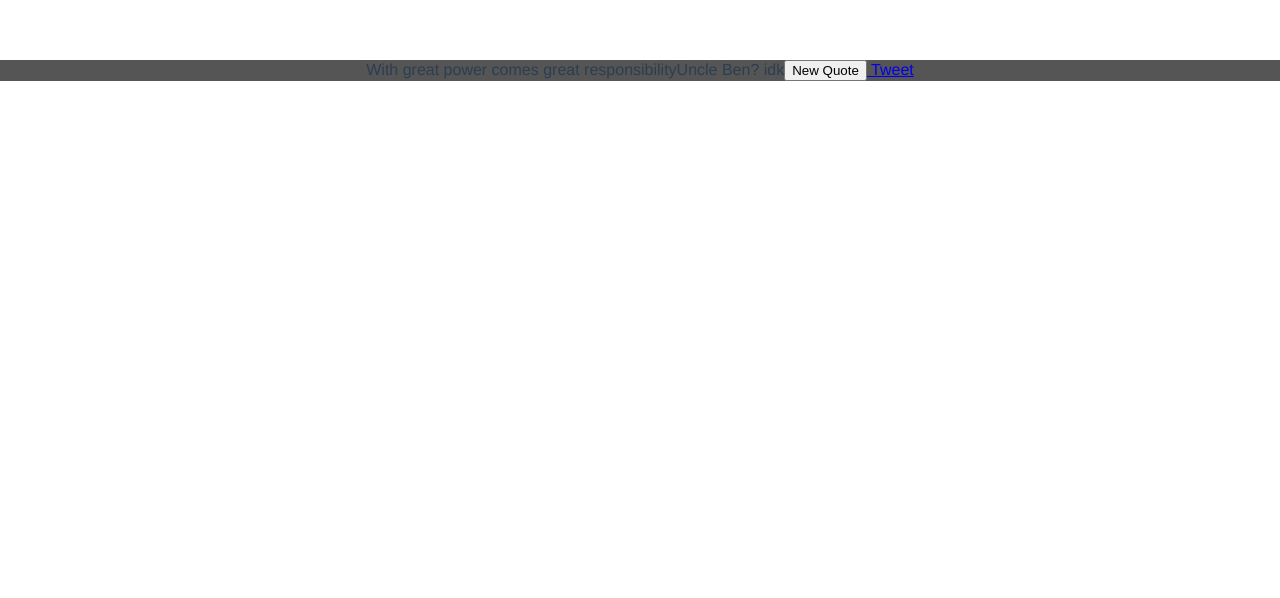
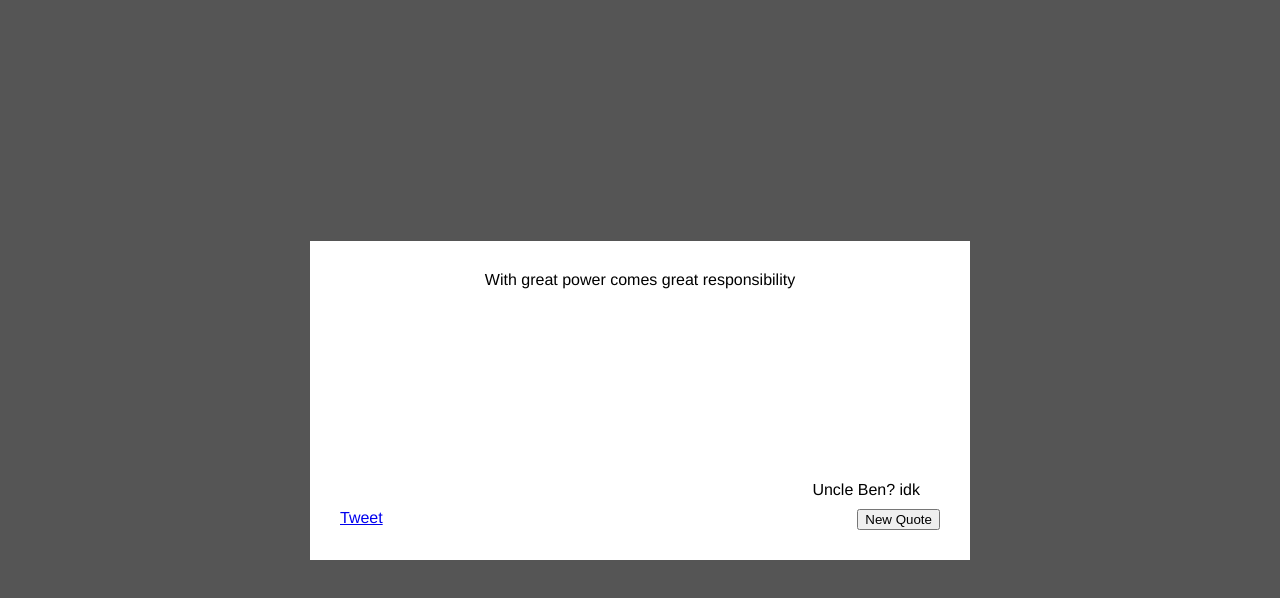
Before and after one commit to WofWca/my-fcc-random-qoute-machine, a Vue app: page / in a window 1280 px wide. Shown: the top 598 px of the page. Built offline with nearby package versions, Linux system fonts and the light colour scheme.

Commit message:
Style the basic layout

```diff
--- a/src/App.vue
+++ b/src/App.vue
@@ -8,6 +8,7 @@
       <button id="new-quote"
         @click="changeQuote"
       >New Quote</button>
+      <div class="share-buttons">
         <a id="tweet-quote"
           target="_blank"
           :href="tweetButtonHref"
@@ -15,6 +16,7 @@
         >
           Tweet
         </a>
+      </div>
     </div>
   </div>
 </template>
@@ -66,7 +68,37 @@ body {
   -webkit-font-smoothing: antialiased;
   -moz-osx-font-smoothing: grayscale;
   text-align: center;
-  color: #2c3e50;
-  margin-top: 60px;
+  width: 100vw;
+  height: 100vh;
+  display: flex;
+  align-items: center;
+  justify-content: center;
+  #quote-box {
+    padding: 30px;
+    width: 600px;
+    background-color: white;
+    display: grid;
+    grid-template-areas:
+      "text text text"
+      "author author author"
+      "share-buttons . new-quote-button";
+    grid-template-columns: min-content auto min-content;
+    #text {
+      min-height: 200px;
+      grid-area: text;
+    }
+    #author {
+      grid-area: author;
+      justify-self: end;
+      padding: 10px 20px;
+    }
+    .share-buttons {
+      grid-area: share-buttons;
+    }
+    #new-quote {
+      grid-area: new-quote-button;
+      white-space: nowrap;
+    }
+  }
 }
 </style>
```
Lines whose indentation alone changed are shown as unchanged.
